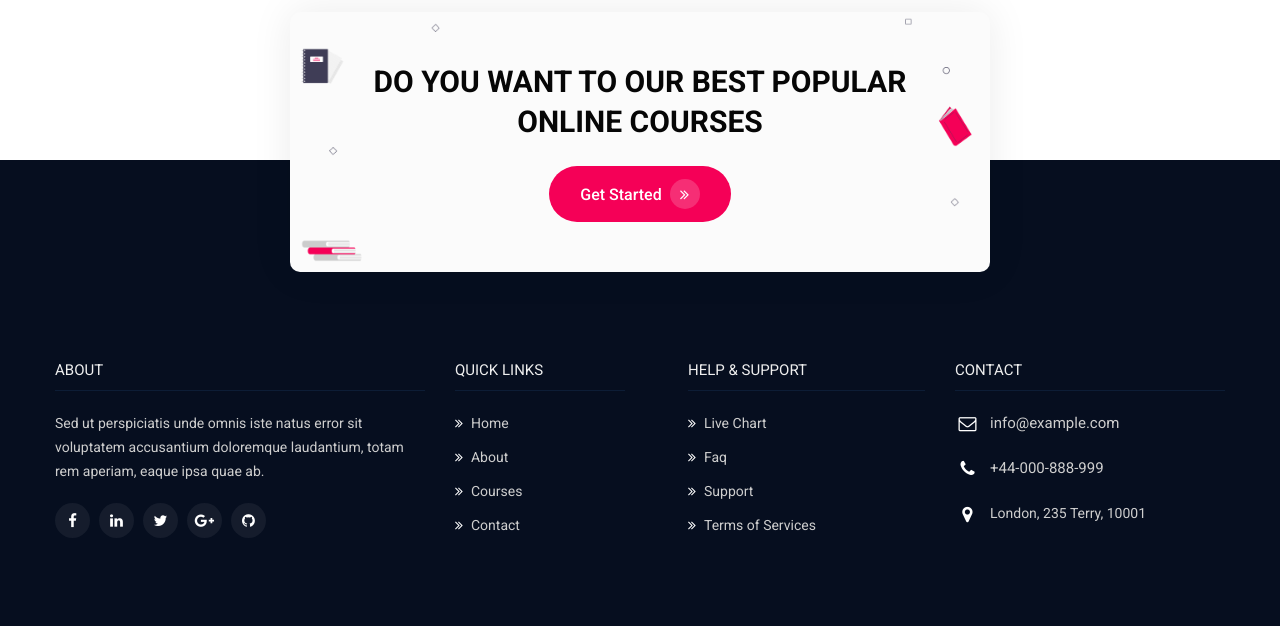
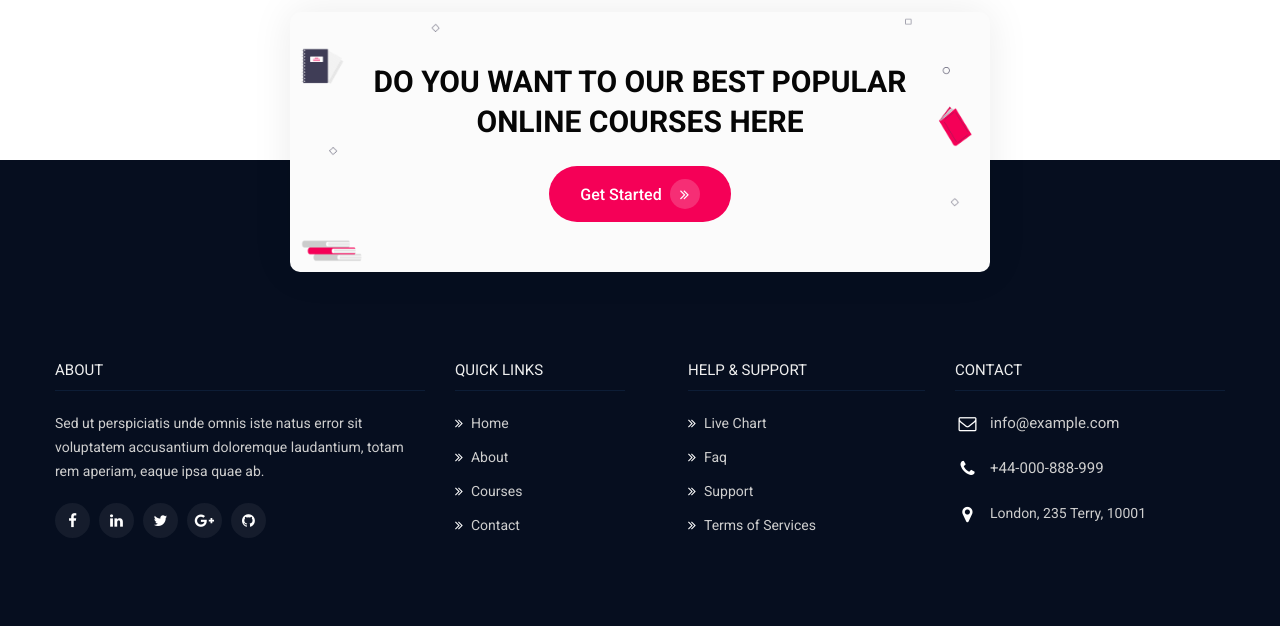
Before and after one commit to zainabhasan02/online-school, a Django app: template templates/courses.html in a window 1280 px wide. Shown: the part 1181-1807 px from the top of the page. Run offline with Django 3.2, Linux system fonts and the light colour scheme; the template is opened without the code that fills it: most values are stand-ins (such as "Sample title", 1, 10 or a date in 2020); grey boxes marked "Sample" are stand-in pictures; some libraries are stand-ins or nearby versions.

Commit message:
Changed in courses template

```diff
--- a/templates/courses.html
+++ b/templates/courses.html
@@ -214,7 +214,7 @@ Author URL: http://w3layouts.com
         <div class="container">
             <div class="text-txt">
                 <div class="right-side text-center">
-                    <h4>Do you want to our best popular online courses</h4>
+                    <h4>Do you want to our best popular online courses here</h4>
                     <a class="btn button-style mt-4" href="{% url 'about_us'  %}">Get Started<i
                             class="fa fa-angle-double-right" aria-hidden="true"></i></a>
                 </div>
```
